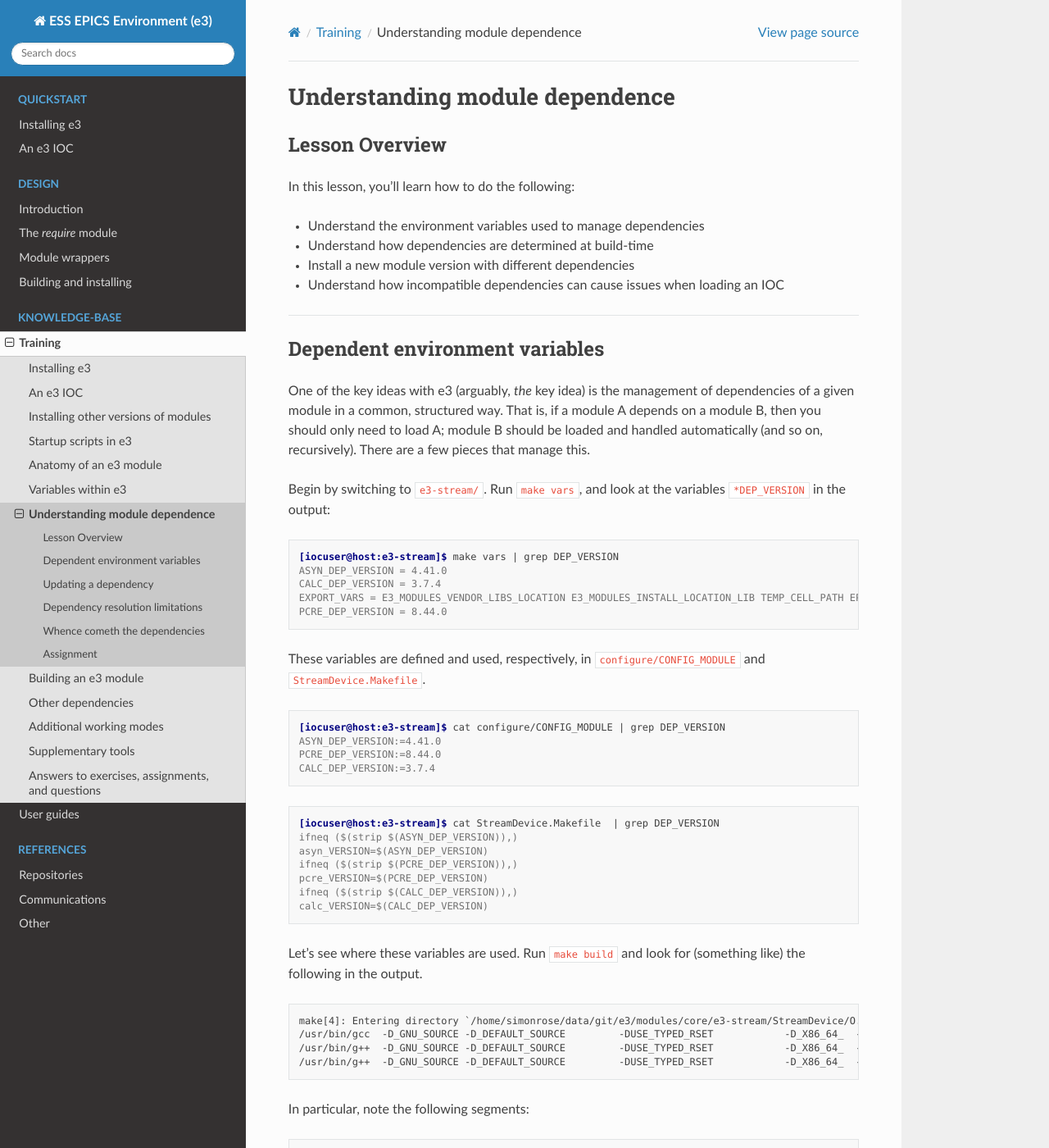
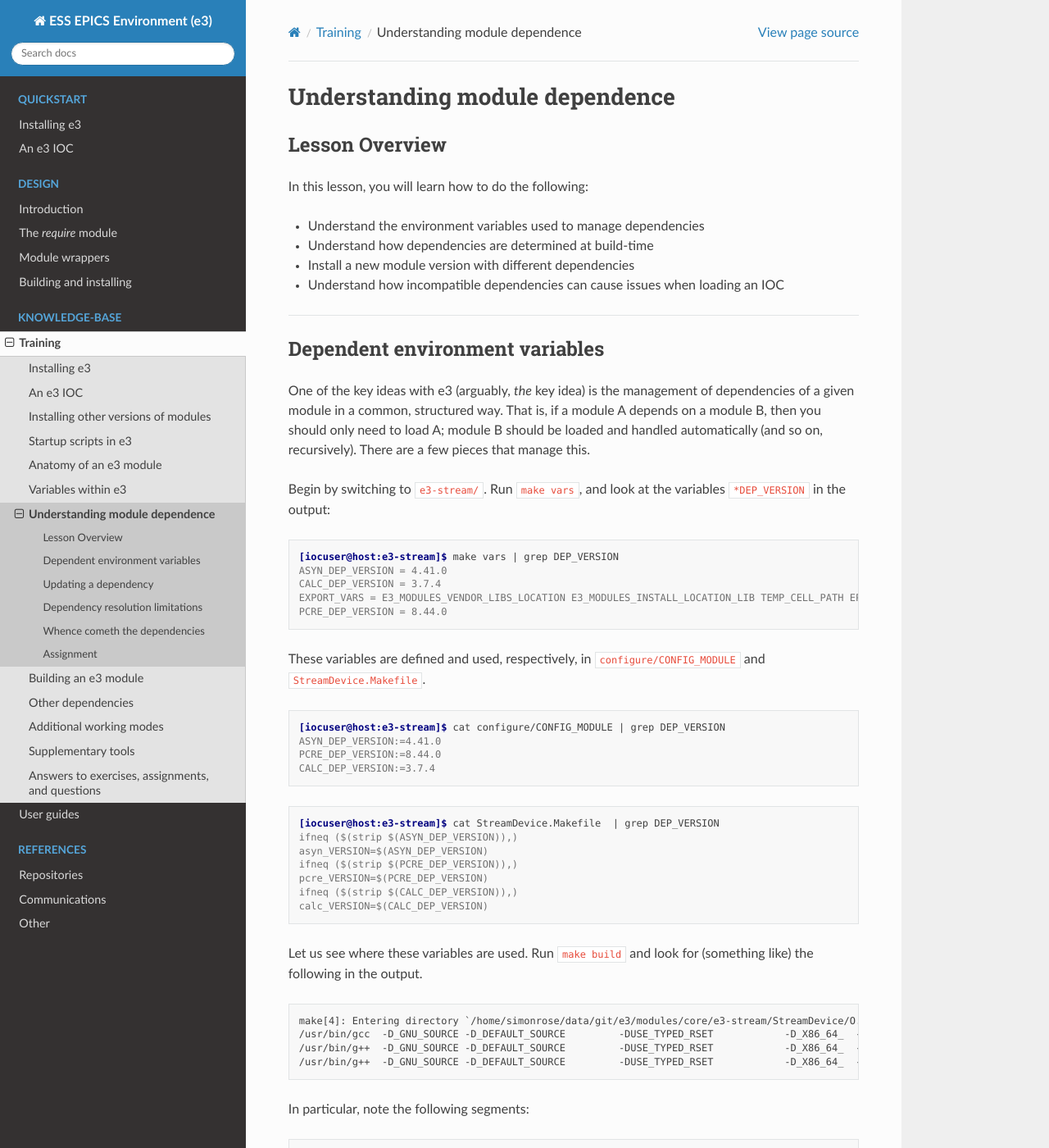
Before and after one commit to ttkorhonen/e3pages, a Sphinx documentation site: the page built from docs/kb/training/workbook/7_module_deps.md, in a window 1280 px wide and 1400 px high. Shown: the whole window at 82% size. Built offline with Sphinx 7.4.7 and the Read the Docs theme 2.0.0, drawn with Linux system fonts in a browser that asks for light colours; some of the changed text lies outside the part shown.

Commit message:
Remove contractions

````diff
--- a/docs/kb/training/workbook/7_module_deps.md
+++ b/docs/kb/training/workbook/7_module_deps.md
@@ -2,7 +2,7 @@
 
 ## Lesson Overview
 
-In this lesson, you'll learn how to do the following:
+In this lesson, you will learn how to do the following:
 
 * Understand the environment variables used to manage dependencies
 * Understand how dependencies are determined at build-time
@@ -45,7 +45,7 @@ ifneq ($(strip $(CALC_DEP_VERSION)),)
 calc_VERSION=$(CALC_DEP_VERSION)
 ```
 
-Let's see where these variables are used. Run `make build` and look for (something like) the following in the output.
+Let us see where these variables are used. Run `make build` and look for (something like) the following in the output.
 
 ```
 make[4]: Entering directory `/home/simonrose/data/git/e3/modules/core/e3-stream/StreamDevice/O.7.0.5_linux-x86_64'
@@ -78,7 +78,7 @@ These variables are used by the build system to locate the necessary header file
 compilation terminated.
 ```
 
-If you look at this output, you'll find that `-I/epics/base-7.0.5/require/3.4.1/siteMods/asyn/4.41.0/include` now is missing. At this point, the build system cannot find `asynDriver.h` (which is used in `src/AsynDriverInterface.cc`). If you revert your changes and rebuild, then everything should work correctly.
+If you look at this output, you will find that `-I/epics/base-7.0.5/require/3.4.1/siteMods/asyn/4.41.0/include` now is missing. At this point, the build system cannot find `asynDriver.h` (which is used in `src/AsynDriverInterface.cc`). If you revert your changes and rebuild, then everything should work correctly.
 
 ```console
 [iocuser@host:e3-stream]$ rm configure/CONFIG_MODULE.local
````
